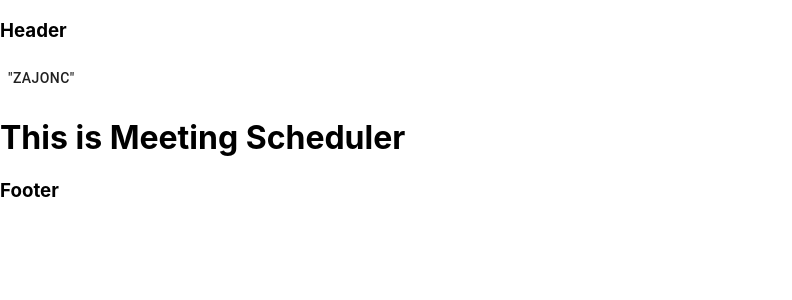
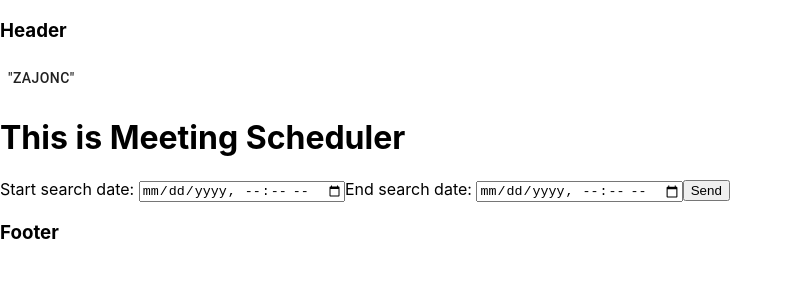
Before and after one commit to vazco-edu/kpz-2021-meeting-scheduler, a React (Create React App) app in the folder react_meeting_scheduler/: page / in a window 1280 px wide. Shown: the top 300 px of the page, without its empty margins (0-792 px from the left). Built offline with nearby package versions, Linux system fonts and the light colour scheme; no server answers.

Commit message:
Create simple form sending start and end of search dates to backend

```diff
--- a/react_meeting_scheduler/src/App.tsx
+++ b/react_meeting_scheduler/src/App.tsx
@@ -1,28 +1,34 @@
-import { ReactComponent } from '*.svg';
-import { Button } from '@material-ui/core';
+import {ReactComponent} from '*.svg';
+import {Button} from '@material-ui/core';
 import React from 'react';
+import ReactDOM from 'react-dom';
+import Form from "./components/Form";
 
 
-class connection extends React.Component{
-  componentDidMount(){
+class connection extends React.Component {
+    componentDidMount() {
         const apiUrl = 'http://127.0.0.1:8000/scheduler_api/';
         fetch(apiUrl)
             .then((response) => response.json())
             .then((data) => console.log(data));
     }
-  render(){
+
+    render() {
         return (
             <div className="App">
                 <Button onClick={this.simplePOST}>"Zajonc"</Button>
                 <h1>This is Meeting Scheduler</h1>
+                <Form></Form>
             </div>
         )
     }
+
+
     async simplePOST() {
         const requestOptions = {
             method: 'POST',
-        headers: { 'Content-Type': 'application/json' },
-        body: JSON.stringify({ title: 'Zajonc' })
+            headers: {'Content-Type': 'application/json'},
+            body: JSON.stringify({title: 'Zajonc'})
         };
         fetch('http://127.0.0.1:8000/scheduler_api', requestOptions)
             .then(response => {
--- /dev/null
+++ b/react_meeting_scheduler/src/components/Form.tsx
@@ -0,0 +1,42 @@
+import React from 'react';
+
+class Form extends React.Component {
+
+
+    async handleSubmit() {
+        let startSearchDateTimeValue = (document.getElementById("startSearchDateTime") as HTMLInputElement).value
+        let enSearchDateTimeValue = (document.getElementById("endSearchDateTime") as HTMLInputElement).value
+        let request = {
+            timeMin: startSearchDateTimeValue,
+            timeMax: enSearchDateTimeValue
+        };
+        console.log(JSON.stringify(request))
+
+        const response = await fetch('http://127.0.0.1:8000/api', {
+            'method': 'POST',
+            'headers': {
+                'Content-Type': 'application/json'
+            },
+            'body': JSON.stringify(request)
+        })
+        return response.json();
+
+    }
+
+
+    render() {
+        return(
+                <div>
+                    <form onSubmit={this.handleSubmit}>
+                        <label htmlFor="startSearchDateTime">Start search date: </label>
+                        <input type="datetime-local" id="startSearchDateTime" name="startSearchDateTime"/>
+
+                        <label htmlFor="endSearchDateTime">End search date: </label>
+                        <input type="datetime-local" id="endSearchDateTime" name="endSearchDateTime"/>
+                        <input type="submit" value="Send"/>
+                    </form>
+                </div>
+        );
+    }
+}
+export default Form;
```
Also changed, not shown: 1 other file (tests, documents, lock files or other folders). Lines whose indentation alone changed are shown as unchanged.
